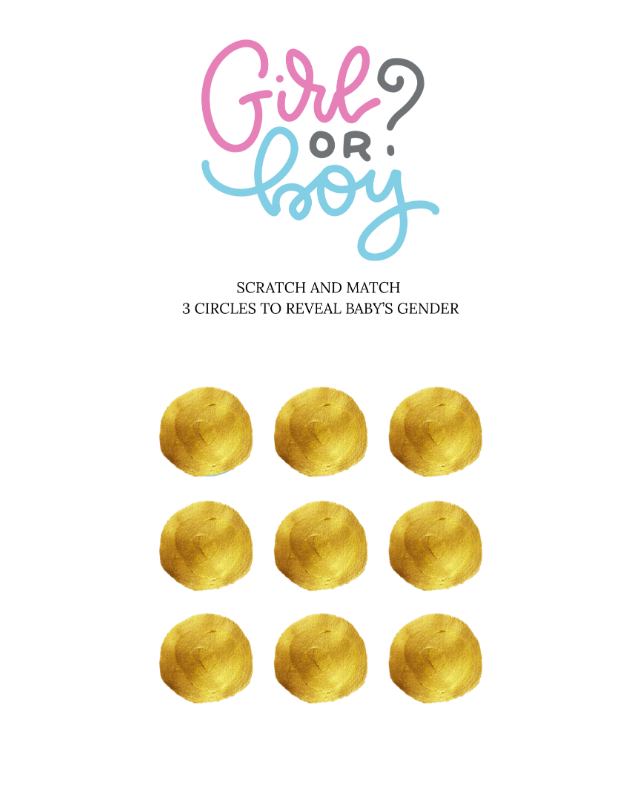
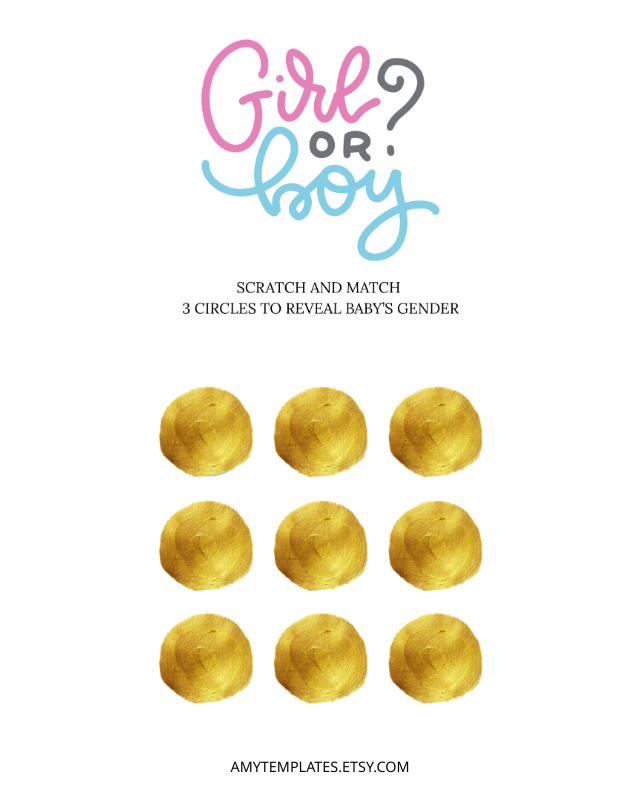
Before and after one commit to hasan9794/Gender-Reveal-Scratch-Card, a plain HTML site: page index.html in a window 1280 px wide. Shown: the whole page, without its empty margins (320-960 px from the left). Drawn offline with Linux system fonts and the light colour scheme.

Commit message:
update_index.html

```diff
--- a/index.html
+++ b/index.html
@@ -34,6 +34,18 @@
             text-align: center;
             font-size: 1.2em;
             z-index: 10;
+        }
+
+        h3
+        {
+            position: absolute;
+            bottom: 10px;
+            width: 100%;
+            text-align: center;
+            font-size: 0.9em;
+            color: #080808;
+            /*font-family: "Lucida Console", "Courier New", monospace;*/
+            font-weight: normal;
         }
     </style>
 </head>
@@ -110,5 +122,6 @@
             scratchCtx.fill();
         }
     </script>
+    <h3>AMYTEMPLATES.ETSY.COM</h3>
 </body>
 </html>
```
